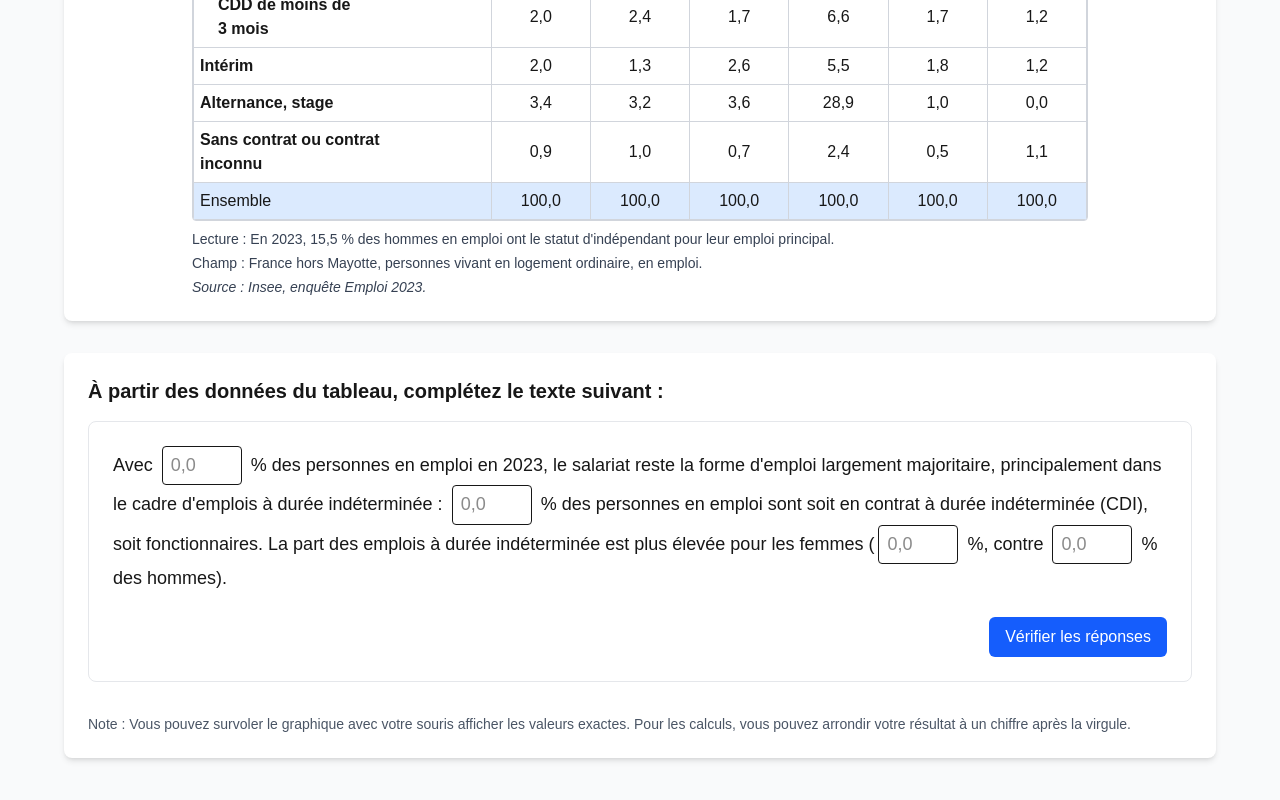
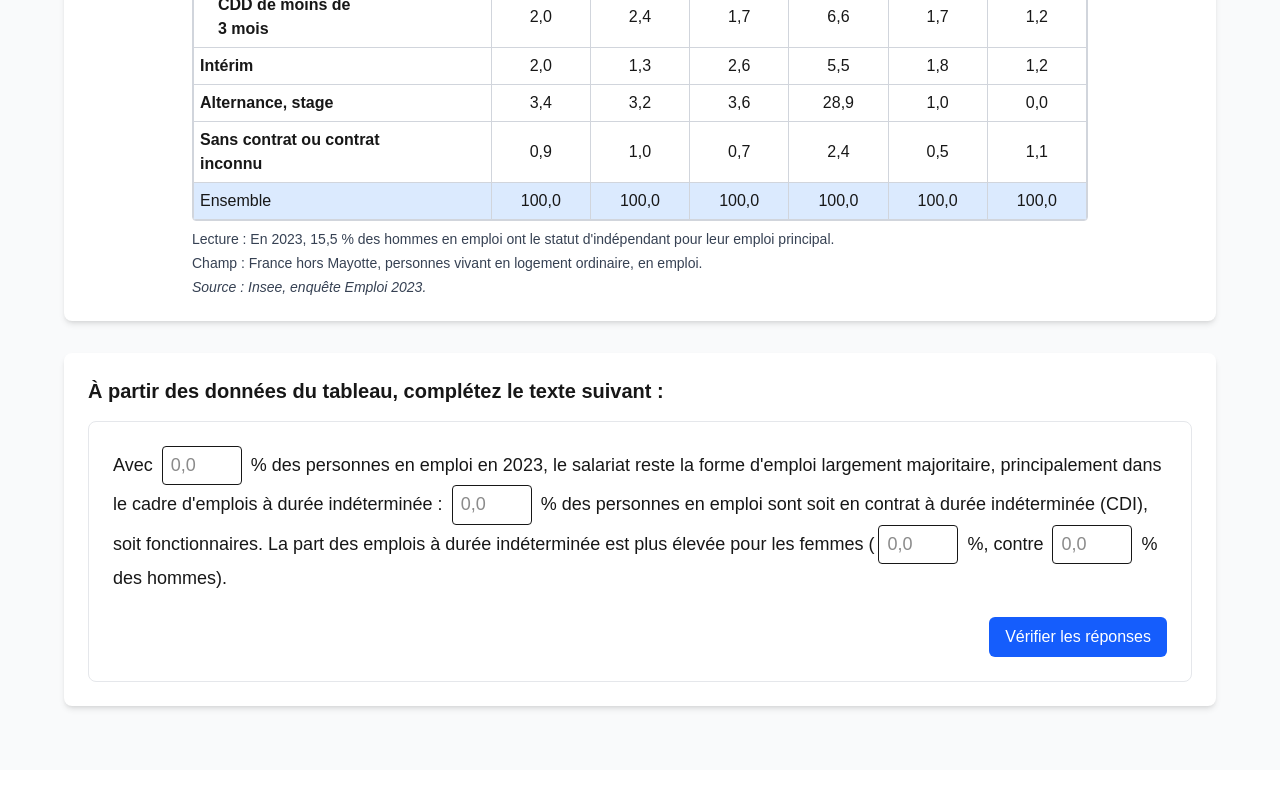
Before and after one commit to paulgy/projet_gy, a Next.js app: page /exercices/exercice2 in a window 1280 px wide. Shown: the part 613-1413 px from the top of the page. After the commit the page ends 1383 px from the top, so only its background shows below. Built offline with nearby package versions, Linux system fonts and the light colour scheme.

Commit message:
18mars2025

```diff
--- a/src/app/exercices/exercice2/page.tsx
+++ b/src/app/exercices/exercice2/page.tsx
@@ -137,14 +137,6 @@ export default function Exercice2() {
             segments={exerciseData.segments}
             onComplete={handleCompletion}
           />
-
-          <div className="mt-8 text-sm text-gray-600">
-            <p>
-              Note : Vous pouvez survoler le graphique avec votre souris
-              afficher les valeurs exactes. Pour les calculs, vous pouvez
-              arrondir votre résultat à un chiffre après la virgule.
-            </p>
-          </div>
         </div>
       </div>
     </div>
```
